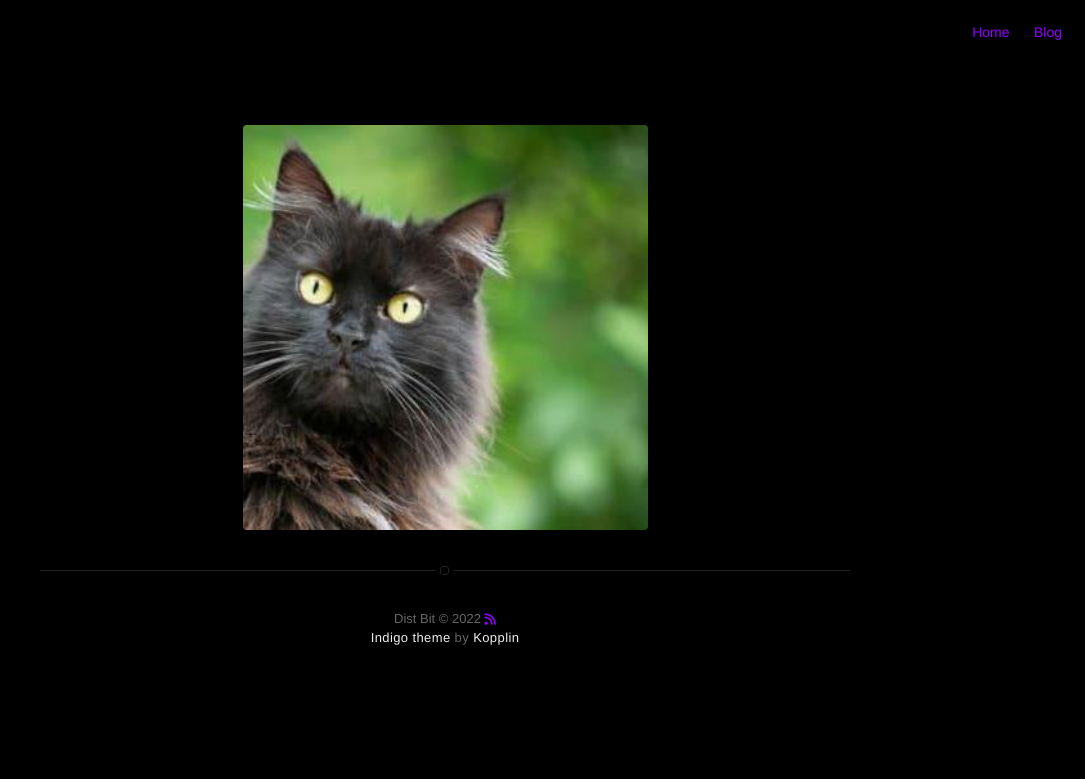
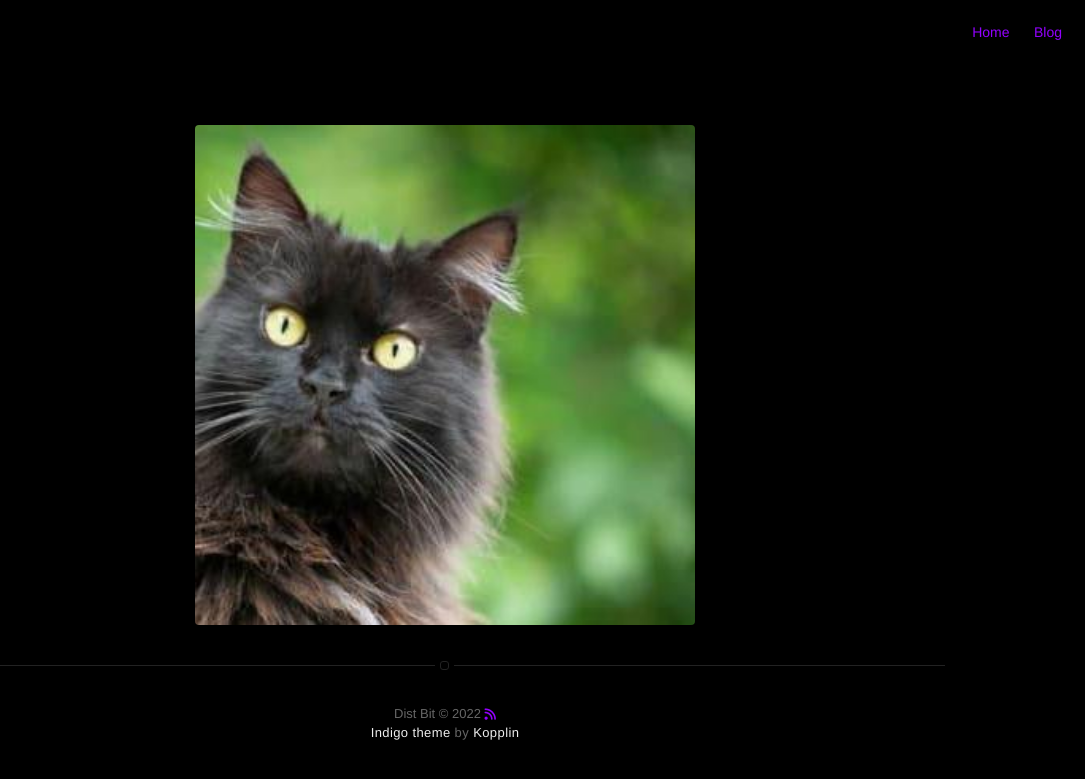
Before and after one commit to distbit0/distbit.xyz, a Jekyll site: the page built from about.md, in a window 1280 px wide. Shown: the top 779 px of the page, without its empty margins (195-1280 px from the left). Built offline with Jekyll 4.4.1, drawn with Linux system fonts in a browser that asks for light colours; nearby versions of some CDN libraries.

Commit message:
increase width

```diff
--- a/_sass/base/general.sass
+++ b/_sass/base/general.sass
@@ -138,4 +138,4 @@ pre
 	max-width: 560px
 
 .wrapper-large
-	max-width: 810px
+	max-width: 1000px
```
